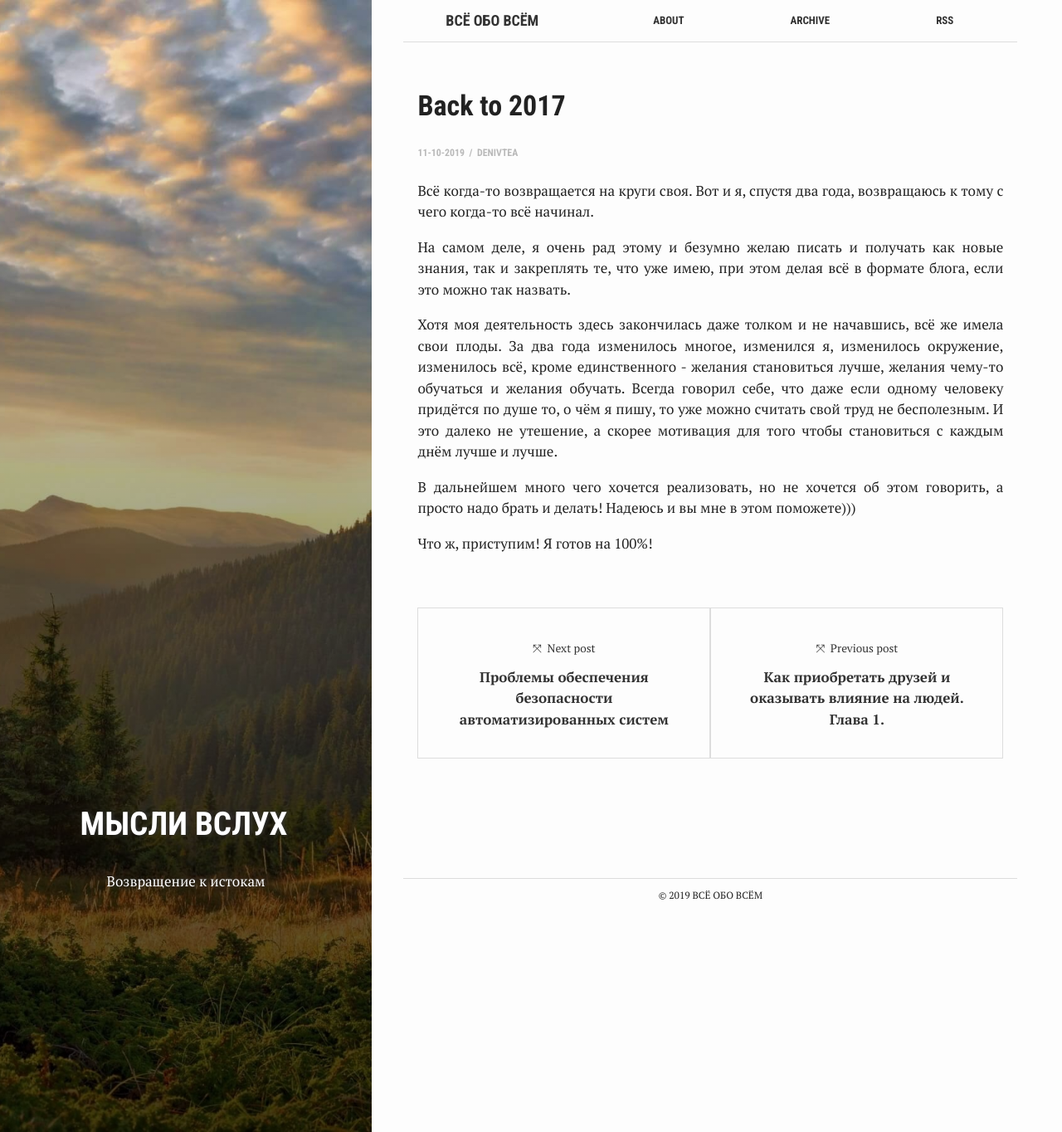
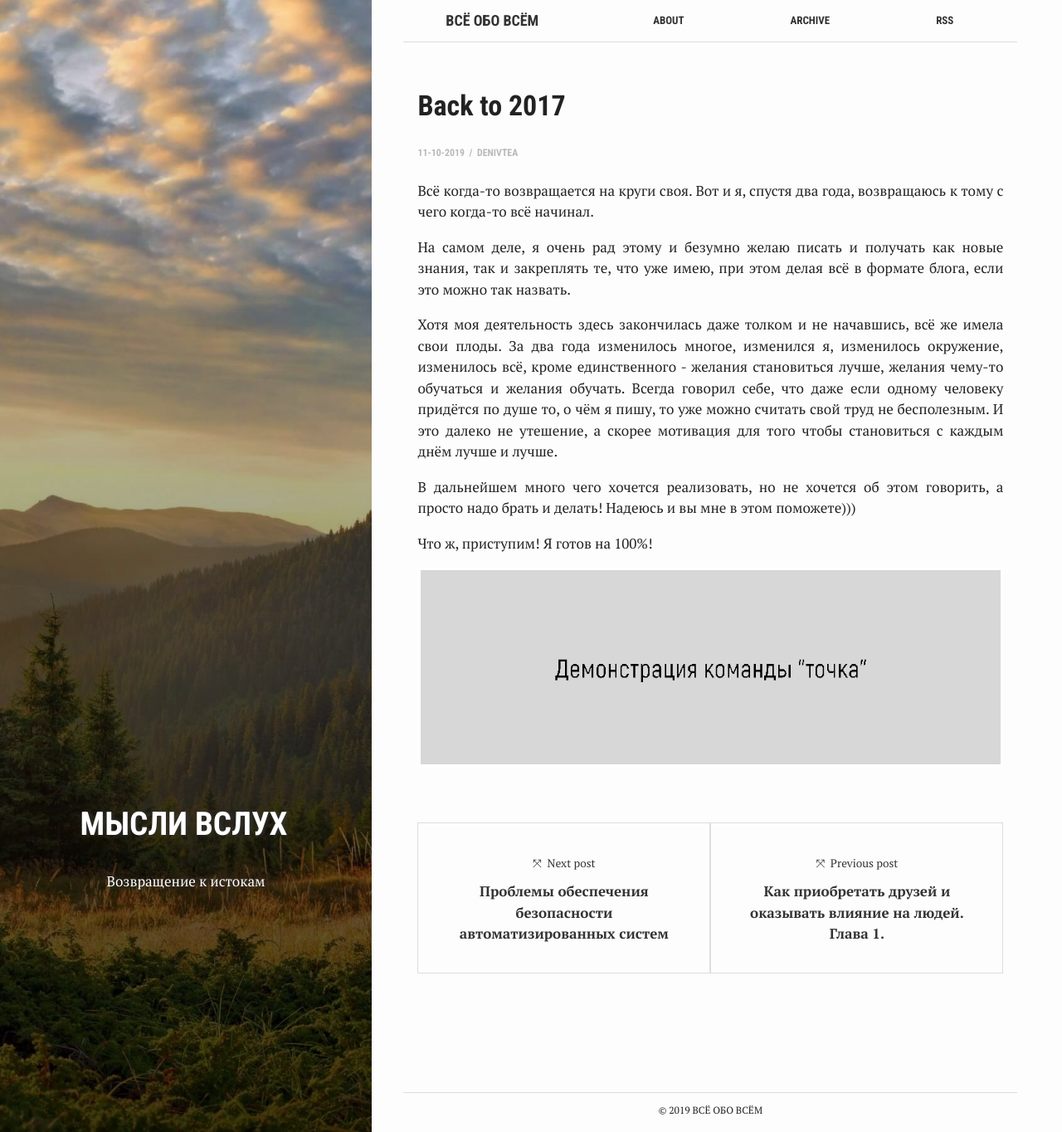
Before and after one commit to ghostmorgan/ghostmorgan.github.io, a Jekyll site: the page built from _posts/2019-10-11-return_to_2017.md, in a window 1280 px wide and 1364 px high. Shown: the whole window at 83% size. Built offline with Jekyll 4.4.1, drawn with Linux system fonts in a browser that asks for light colours; nearby versions of some CDN libraries; comment, search, counter and statistics services are not loaded.

Commit message:
Upload gif

```diff
--- a/_posts/2019-10-11-return_to_2017.md
+++ b/_posts/2019-10-11-return_to_2017.md
@@ -20,3 +20,5 @@ author: DenIvTea
 В дальнейшем много чего хочется реализовать, но не хочется об этом говорить, а просто надо брать и делать! Надеюсь и вы мне в этом поможете)))
 
 Что ж, приступим! Я готов на 100%!
+
+[![railroad]({{ site.images | relative_url }}/ib/dot.gif)]({{ site.images | relative_url }}/ib/dot.gif)
```
Also changed, not shown: assets/images/ib/dot.gif (added).
